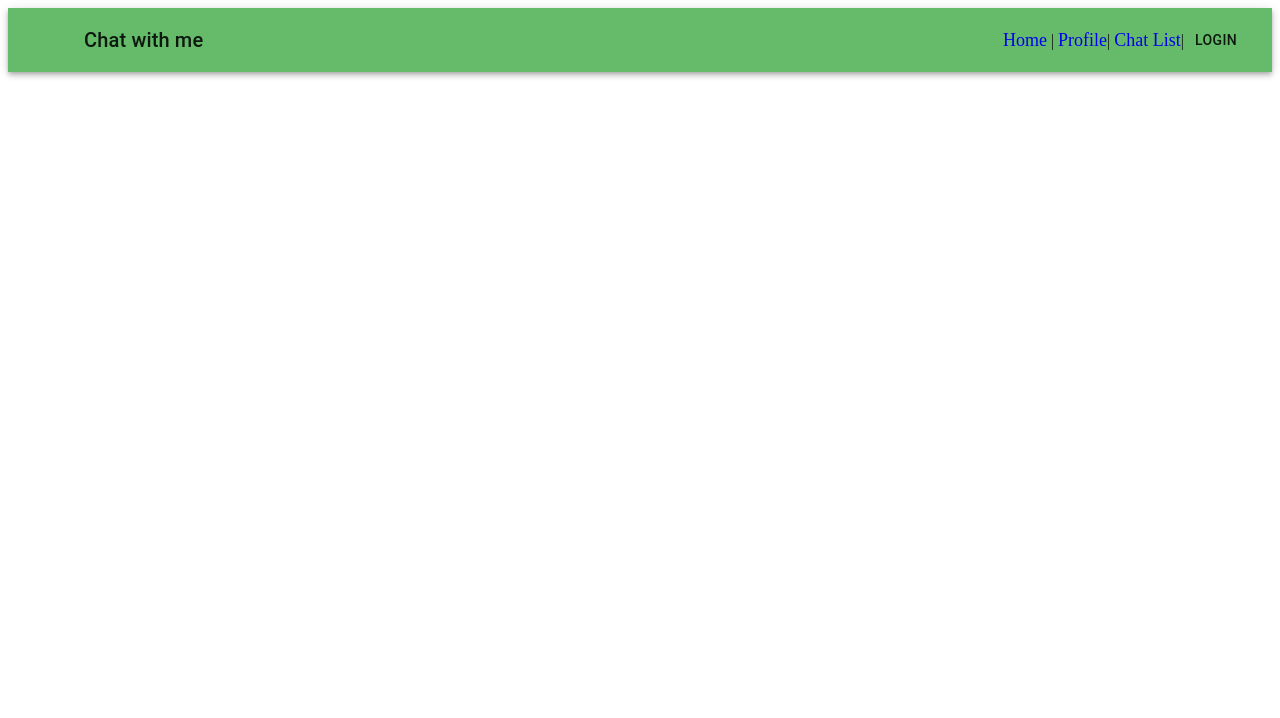
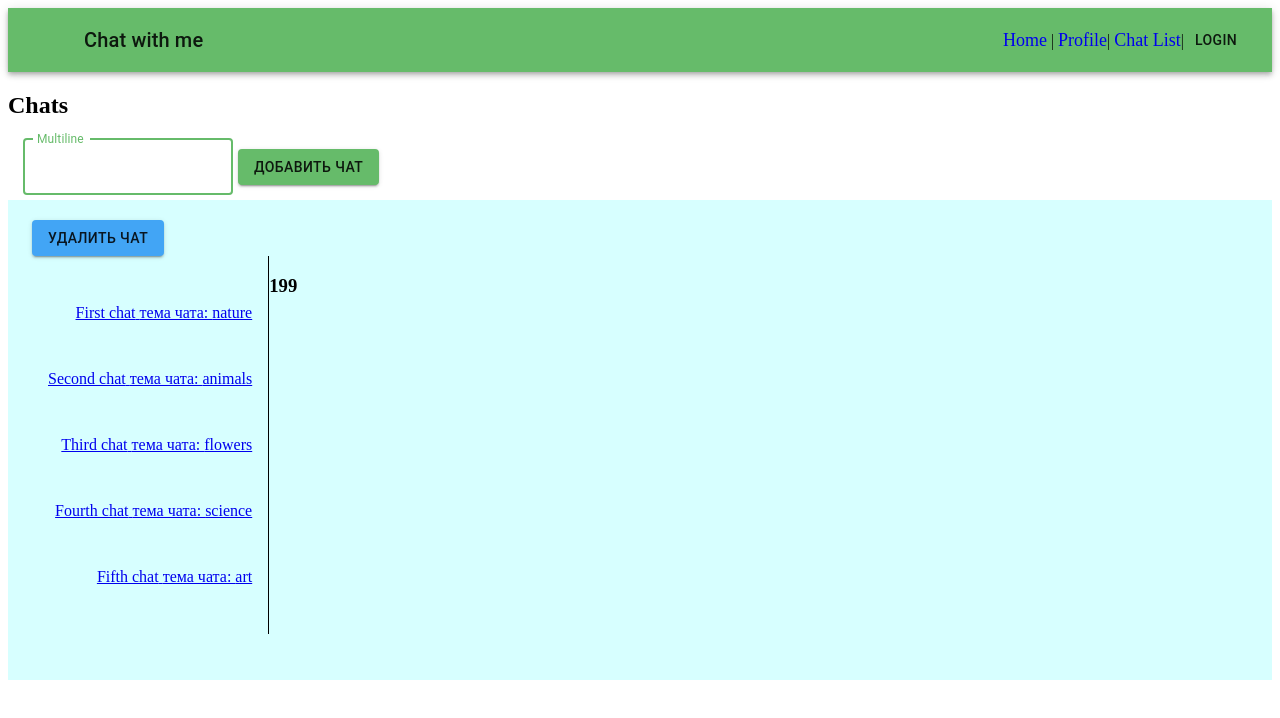
Before and after one commit to miATgit/React_lesson_4, a React (Create React App) app: page /chats/199 in a window 1280 px wide. Shown: the top 718 px of the page. Built offline with nearby package versions, Linux system fonts and the light colour scheme.

Commit message:
autofocus and chatList

```diff
--- a/src/App.css
+++ b/src/App.css
@@ -8,6 +8,8 @@
     height: 60vh;
     width: 90vw;
     overflow-y: scroll;
+    display: flex;
+    justify-content: space-between;
 }
 
 .MessageInput{
--- a/src/App.js
+++ b/src/App.js
@@ -7,6 +7,7 @@ import "./App.css";
 import Home from "./Home";
 import Profile from "./Profile";
 import Chats from "./Chats";
+import Chat from "./Chats/Chat";
 import ButtonAppBar from './Menu';
 
 
@@ -18,7 +19,17 @@ function App() {
     <Routes>
       <Route exact path="/" element={<Home />} />
       <Route path="profile" element={<Profile />} />
-      <Route path="chats" element={<Chats />} />
+      <Route path="chats" element={<Chats />} >
+        <Route path=":chatNumber" element={<Chat />} />
+      </Route>
+      <Route
+          path="*"
+          element={
+            <main style={{ padding: "1rem" }}>
+              <p>404 page not found</p>
+            </main>
+          }>
+      </Route>
     </Routes>
     </div>
   );
--- a/src/Chats/index.js
+++ b/src/Chats/index.js
@@ -1,11 +1,13 @@
  import Button from '@material-ui/core/Button';
  import { useState, useEffect } from 'react';
  import {Typography, TextField, Container} from '@material-ui/core/';
- import { nanoid } from 'nanoid';
+ /*import { nanoid } from 'nanoid';*/
+ import { getChatList } from '../Data/data';
+ import { Link, Outlet } from "react-router-dom";
 
 function Chats() {
 
-  let chatId = nanoid();
+  /*let chatId = nanoid();*/
 
     const [chatName, setChatName] = useState('');
     const [chatArray, setChatArray] = useState([]);
@@ -15,9 +17,9 @@ function Chats() {
             setChatArray(prev => [...prev,
               {
               chatNname: chatName,
-              id: chatId,
+              /*id: chatId,*/
               }]);
-              setChatName('');
+              /*setChatName(''); */
     }
   };
 
@@ -33,6 +35,8 @@ function Chats() {
       delete chatArray[chatArray.id].chatNname}
       console.log(chatArray[chatArray.id].chatNname);
     }*/
+
+    let chatItems = getChatList();
 
     return (
         <>
@@ -57,6 +61,26 @@ function Chats() {
         }
         <Button /*onClick={deleteChat}*/ variant="contained" color="secondary">Удалить чат</Button>
         </div>
+        <div style={{ display: "flex" }}>
+      <nav
+        style={{
+          borderRight: "solid 1px",
+          padding: "1rem"
+        }}
+      >
+        {chatItems.map(chatItem => (
+          <Link
+            style={{ display: "flex", margin: "1rem 0", justifyContent: "end" }}
+            to={`/chats/${chatItem.number}`}
+            key={chatItem.number}
+          >
+            <p className='chatDescr'>{chatItem.name} <span className='chatTopic'> тема чата: {chatItem.description}</span></p>
+          </Link>
+        ))}
+      </nav>
+      <Outlet />
+    </div>
+
         </Container>
        </>
     )
--- /dev/null
+++ b/src/Data/data.js
@@ -0,0 +1,31 @@
+let chatList = [
+    {
+      name: "First chat",
+      number: 199,
+      description: "nature",
+    },
+    {
+      name: "Second chat",
+      number: 200,
+      description: "animals",
+    },
+    {
+      name: "Third chat",
+      number: 201,
+      description: "flowers",
+    },
+    {
+      name: "Fourth chat",
+      number: 202,
+      description: "science",
+    },
+    {
+      name: "Fifth chat",
+      number: 203,
+      description: "art",
+    }
+  ];
+
+  export function getChatList() {
+    return chatList;
+  }
--- a/src/Home/index.js
+++ b/src/Home/index.js
@@ -1,5 +1,5 @@
 import { makeStyles } from '@material-ui/core/styles';
-import { useState, useEffect } from 'react';
+import { useState, useEffect, useRef } from 'react';
 import '../App.css';
 import { Button, Container, TextField, Typography } from '@material-ui/core';
 
@@ -13,6 +13,8 @@ function Home() {
   let rand = Math.floor(Math.random() * max);
 
   const botAnswer = botSay[rand];
+
+  const textFieldAutoFocus = useRef();
 
   const onSendMessage = () => {
     const trimmed =  inputMessage.trim();
@@ -41,8 +43,8 @@ function Home() {
              }
              ]);
        }, 1500);
+       textFieldAutoFocus.current.focus();
        setInputMessage('');
-
 
     }, [messageArray]);
 
@@ -65,16 +67,16 @@ function Home() {
       <Container className='MessageInput'>
         <div>Write your message here:</div>
         <div className='MessageInput_group'>
-        <TextField autoFocus  className='inputBlock' variant="outlined"  id="standard-multiline-flexible"
+        <input ref={textFieldAutoFocus} autoFocus className='inputBlock' variant="outlined"  id="standard-multiline-flexible"
           label="Multiline"
           multiline
           maxRows={2}
          value = {inputMessage}
-          onChange={(e) => setInputMessage(e.target.value)}
+          onChange={(e) => setInputMessage(e.target.value) }
           onKeyDown={({key}) => {
             if (key === 'Enter' || key.code === 13){
             onSendMessage()}
-          }}></TextField>
+          }}></input>
         <Button variant="contained"
         color="primary" onClick={onSendMessage}>Send</Button>
         </div>
```
